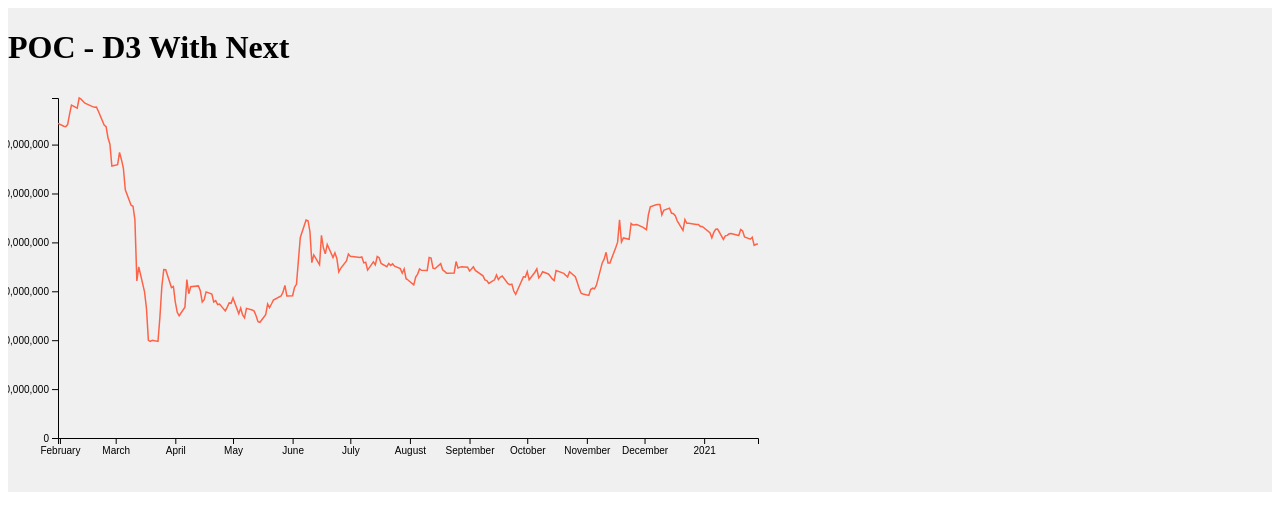
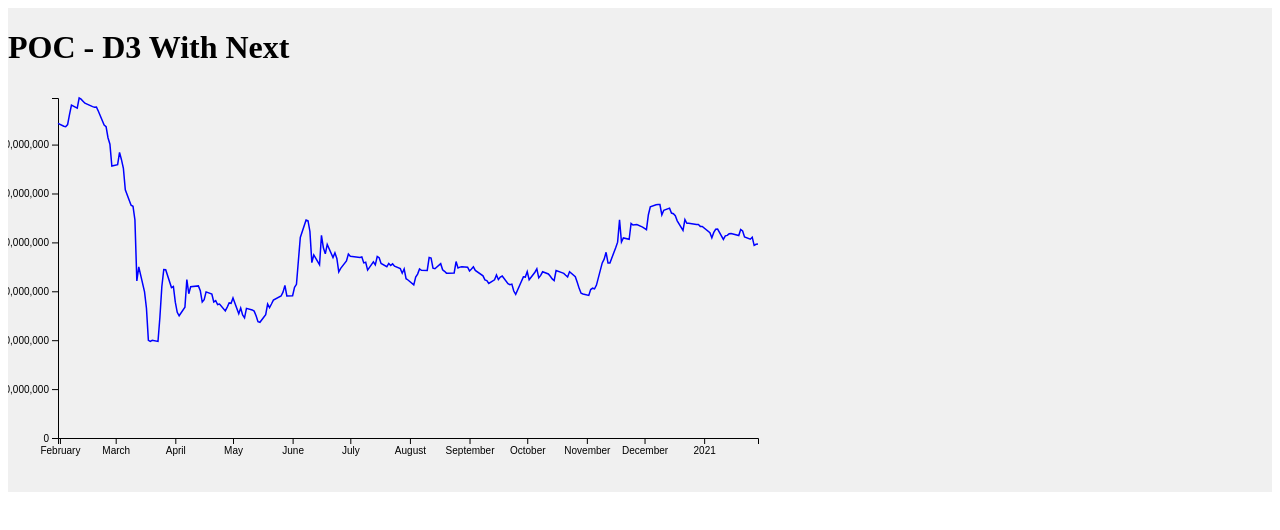
Before and after one commit to massaaki/POC-NextJs-with-D3js, a Next.js app: page / in a window 1280 px wide. Shown: the top 530 px of the page. Built offline with nearby package versions, Linux system fonts and the light colour scheme.

Commit message:
refactor: add line fill to props

```diff
--- a/src/components/BasicLineChart/index.tsx
+++ b/src/components/BasicLineChart/index.tsx
@@ -59,8 +59,7 @@ const BasicLineChart = (props: IBasicLineChartProps): JSX.Element => {
 				.append('path')
 				.datum(data)
 				.attr('fill', 'none')
-				// .attr('stroke', props.fill)
-				.attr('stroke', 'tomato')
+				.attr('stroke', props.fill)
 				.attr('stroke-width', 1.5)
 				.attr(
 					'd',
--- a/src/components/Home/index.tsx
+++ b/src/components/Home/index.tsx
@@ -19,7 +19,7 @@ const HomePage = (): JSX.Element => {
 			<PopulationBarChartSample />
 			<IrisScatterPlotSample />
 			<TemperatureSample /> */}
-			<BasicLineChart top={10} right={50} bottom={50} left={50} width={800} height={400} fill="yellow" />
+			<BasicLineChart top={10} right={50} bottom={50} left={50} width={800} height={400} fill="blue" />
 		</div>
 	)
 }
```
